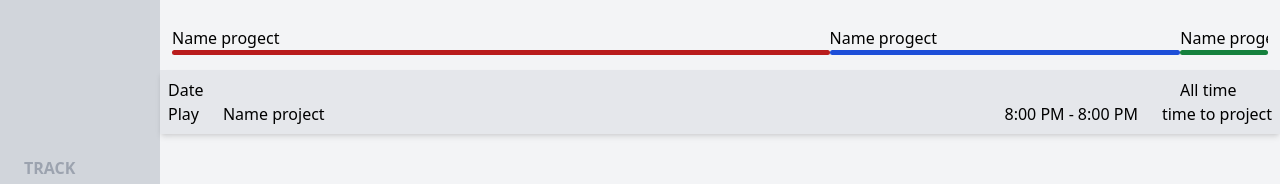
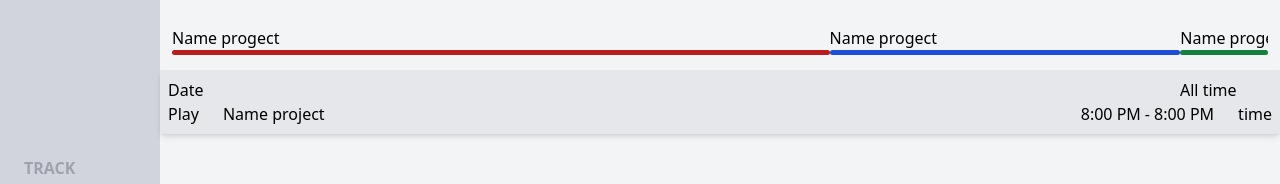
Before and after one commit to Kaptsiuh/RS-Clone, a React (Vite) app: page / in a window 1280 px wide. Shown: the part 150-334 px from the top of the page. Built offline with nearby package versions, Linux system fonts and the light colour scheme.

Commit message:
refactor: add components

```diff
--- /dev/null
+++ b/src/components/DateTodo.tsx
@@ -0,0 +1,26 @@
+import { FC } from "react";
+
+const DateTodo: FC = () => {
+  return (
+    <div className="bg-gray-200 shadow-md p-2">
+      <div className="flex justify-between">
+        <h2>Date</h2>
+        <span className="w-1/12">All time</span>
+      </div>
+      <div className="flex justify-between">
+        <div>
+          <span className="mr-6">Play</span>
+          <span>Name project</span>
+        </div>
+        <div>
+          <span>8:00 PM</span>
+          <span className="mx-1">-</span>
+          <span>8:00 PM</span>
+          <span className="text-base ml-6">time</span>
+        </div>
+      </div>
+    </div>
+  );
+};
+
+export default DateTodo;
--- /dev/null
+++ b/src/components/Progress.tsx
@@ -0,0 +1,22 @@
+import { FC } from "react";
+
+const Progress: FC = () => {
+  return (
+    <div className="p-3 w-full h-[60px] bg-gray-100 flex items-center justify-center">
+      <div className="flex flex-col w-[60%]">
+        <div className="whitespace-nowrap overflow-hidden">Name progect</div>
+        <span className="w-full bg-red-700 h-[5px] rounded-xl"></span>
+      </div>
+      <div className="flex flex-col w-[32%]">
+        <div className="whitespace-nowrap overflow-hidden">Name progect</div>
+        <span className="w-full bg-blue-700 h-[5px] rounded-xl"></span>
+      </div>
+      <div className="flex flex-col w-[8%]">
+        <div className="whitespace-nowrap overflow-hidden">Name progect</div>
+        <span className="w-full bg-green-700 h-[5px] rounded-xl"></span>
+      </div>
+    </div>
+  );
+};
+
+export default Progress;
--- a/src/pages/Home.tsx
+++ b/src/pages/Home.tsx
@@ -1,4 +1,6 @@
 import { FC, useEffect, useState } from "react";
+import DateTodo from "../components/DateTodo";
+import Progress from "../components/Progress";
 
 const Home: FC = () => {
   const [seconds, setSeconds] = useState(0);
@@ -47,6 +49,15 @@ const Home: FC = () => {
     }
   };
 
+  // const [todos, setTodos] = useState([]);
+
+  // const time = (value: any) => {
+  //   if (value) {
+  //     setTodos: (value: React.SetStateAction<never[]>) =>
+  //       void [...todos, { id: Date.now(), text: value, done: false }];
+  //   }
+  // };
+
   return (
     <>
       <div className="w-full h-20 bg-gray-200 shadow-md flex items-center">
@@ -79,38 +90,8 @@ const Home: FC = () => {
         <h2>WEEK TOTAL</h2>
         <span className="w-1/12 text-base">0:00:00</span>
       </div>
-      <div className="p-3 w-full h-[60px] bg-gray-100 flex items-center justify-center">
-        <div className="flex flex-col w-[60%]">
-          <div className="whitespace-nowrap overflow-hidden">Name progect</div>
-          <span className="w-full bg-red-700 h-[5px] rounded-xl"></span>
-        </div>
-        <div className="flex flex-col w-[32%]">
-          <div className="whitespace-nowrap overflow-hidden">Name progect</div>
-          <span className="w-full bg-blue-700 h-[5px] rounded-xl"></span>
-        </div>
-        <div className="flex flex-col w-[8%]">
-          <div className="whitespace-nowrap overflow-hidden">Name progect</div>
-          <span className="w-full bg-green-700 h-[5px] rounded-xl"></span>
-        </div>
-      </div>
-      <div className="bg-gray-200 shadow-md p-2">
-        <div className="flex justify-between">
-          <h2>Date</h2>
-          <span className="w-1/12">All time</span>
-        </div>
-        <div className="flex justify-between">
-          <div>
-            <span className="mr-6">Play</span>
-            <span>Name project</span>
-          </div>
-          <div>
-            <span>8:00 PM</span>
-            <span className="mx-1">-</span>
-            <span>8:00 PM</span>
-            <span className="text-base ml-6">time to project</span>
-          </div>
-        </div>
-      </div>
+      <Progress />
+      <DateTodo />
     </>
   );
 };
```
